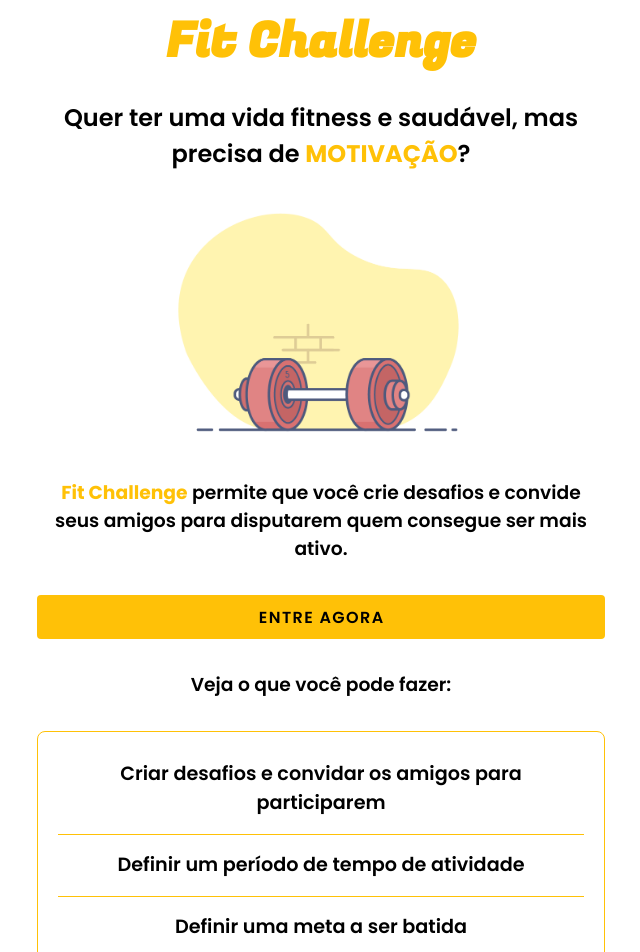
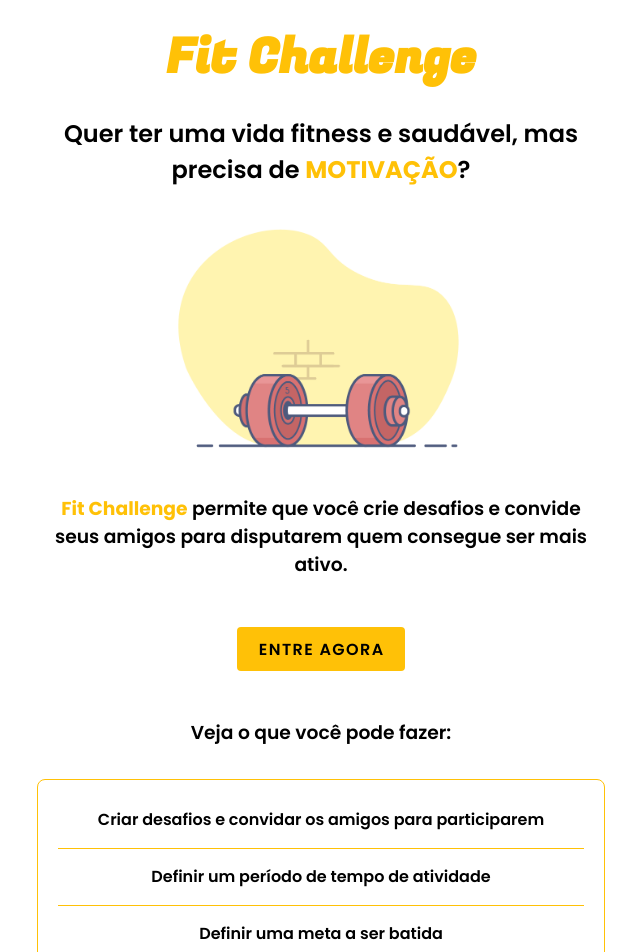
Before and after one commit to CaioAP/fit-challenge-app, a Vue app: page / in a window 1280 px wide. Shown: the top 952 px of the page, without its empty margins (319-959 px from the left). Built offline with nearby package versions, Linux system fonts and the light colour scheme.

Commit message:
Adjusted spacing on the header, footer and home page

```diff
--- a/src/components/TheFooter.vue
+++ b/src/components/TheFooter.vue
@@ -5,7 +5,7 @@ const githubLink = computed(() => 'https://github.com/CaioAP');
 </script>
 
 <template>
-  <footer>
+  <footer class="my-4">
     <p class="text-center">
       Developed with ❤️ by
       <a :href="githubLink" target="_blank">Caio Alfonso</a>
--- a/src/components/TheHeader.vue
+++ b/src/components/TheHeader.vue
@@ -7,7 +7,7 @@ const title = computed(() => {
 </script>
 
 <template>
-  <header class="container">
+  <header class="container mt-4">
     <h1 class="text-center text-amber">{{ title }}</h1>
   </header>
 </template>
--- a/src/views/HomeView.vue
+++ b/src/views/HomeView.vue
@@ -1,39 +1,46 @@
 <script setup lang="ts">
 import { computed } from 'vue';
 import BaseButton from '@/components/BaseButton.vue';
+import BaseImage from '@/components/BaseImage.vue';
 import HomePageImage from '@/assets/images/home-page-dumbbell-cut.png';
 
 const whatYouCanDoList = computed(() => [
   'Criar desafios e convidar os amigos para participarem',
   'Definir um período de tempo de atividade',
   'Definir uma meta a ser batida',
-  'Acompanhar sua determinação comparada aos outros participantes em um ranking',
-  'Atribuir prêmios ou penalizações para quem completar ou não a meta'
+  'Acompanhar sua determinação comparada aos outros participantes em um ranking'
+  // 'Atribuir prêmios ou penalizações para quem completar ou não a meta'
 ]);
 </script>
 
 <template>
-  <section class="d-flex flex-column justify-center">
+  <section class="d-flex flex-column justify-center ga-8">
     <h2 class="text-center">
       Quer ter uma vida fitness e saudável, mas precisa de
       <span class="text-amber enphasis">MOTIVAÇÃO</span>?
     </h2>
-    <v-img
-      class="bg-image mt-8"
-      :width="300"
+    <BaseImage
+      class="bg-image"
+      width="300"
       aspect-ratio="16/9"
       :src="HomePageImage"
     />
-    <h3 class="text-center mt-8">
+    <h3 class="text-center">
       <span class="text-amber enphasis">Fit Challenge</span> permite que você
       crie desafios e convide seus amigos para disputarem quem consegue ser mais
       ativo.
     </h3>
-    <BaseButton class="mt-8" to="/login" color="amber" size="large" flat>
+    <BaseButton
+      class="btn-join my-4"
+      to="/login"
+      color="amber"
+      size="large"
+      flat
+    >
       Entre agora
     </BaseButton>
-    <h3 class="text-center mt-8">Veja o que você pode fazer:</h3>
-    <ul class="list text-center mt-8">
+    <h3 class="text-center">Veja o que você pode fazer:</h3>
+    <ul class="list text-center">
       <li v-for="(item, i) in whatYouCanDoList" :key="i" class="mt-4">
         {{ item }}
       </li>
@@ -47,6 +54,11 @@ const whatYouCanDoList = computed(() => [
   z-index: -1;
 }
 
+.btn-join {
+  width: fit-content;
+  margin: 0 auto;
+}
+
 .enphasis {
   font-family: var(--font-family-bold);
 }
@@ -58,10 +70,6 @@ const whatYouCanDoList = computed(() => [
   list-style-type: none;
 }
 
-.list li {
-  font-size: 1.2rem;
-}
-
 .list li:not(:first-of-type) {
   padding-top: 16px;
   border-top: 1px solid var(--primary-color);
```
